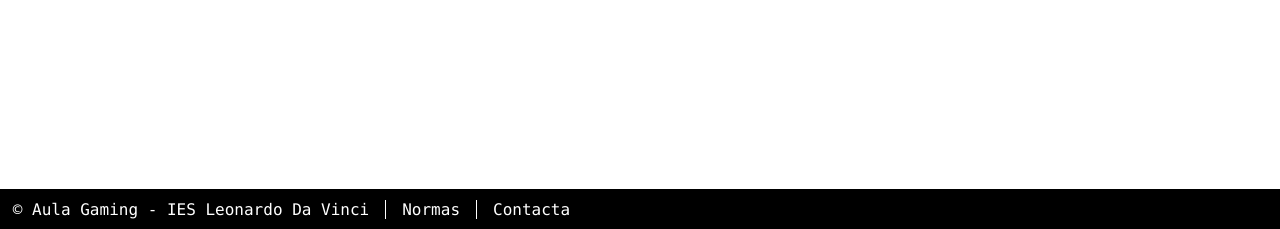
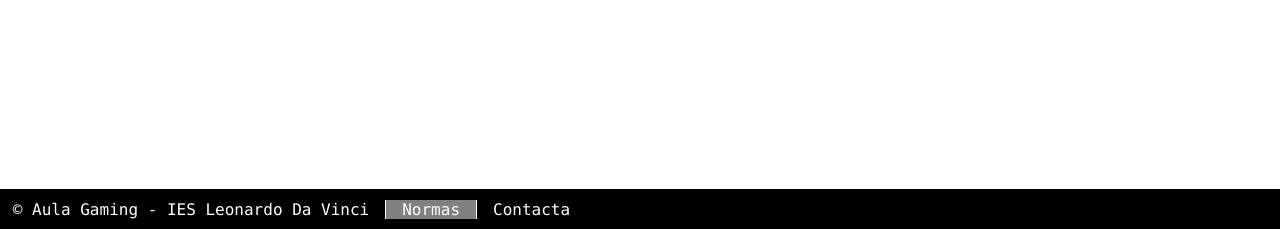
Before and after one commit to JuanJesuss/aula-gaming-localhost, a PHP site: the page made by views/normas-sesion-iniciada.php in a window 1280 px wide. Shown: the part 571-800 px from the top of the page. Run offline with PHP 8.4, Linux system fonts and the light colour scheme; the template is opened without the code that fills it, so the values that code supplies are empty; the visitor is signed in with stand-in values (Sample User, id 1).

Commit message:
Update estilos-normas-sesion-iniciada.css

```diff
--- a/controllers/css/estilos-normas-sesion-iniciada.css
+++ b/controllers/css/estilos-normas-sesion-iniciada.css
@@ -74,6 +74,7 @@ footer
     padding-left: 1em;
     padding-right: 1em;
     border-right: 1px solid white;
+    background-color: grey;
 }
 
 .normas:hover
```
